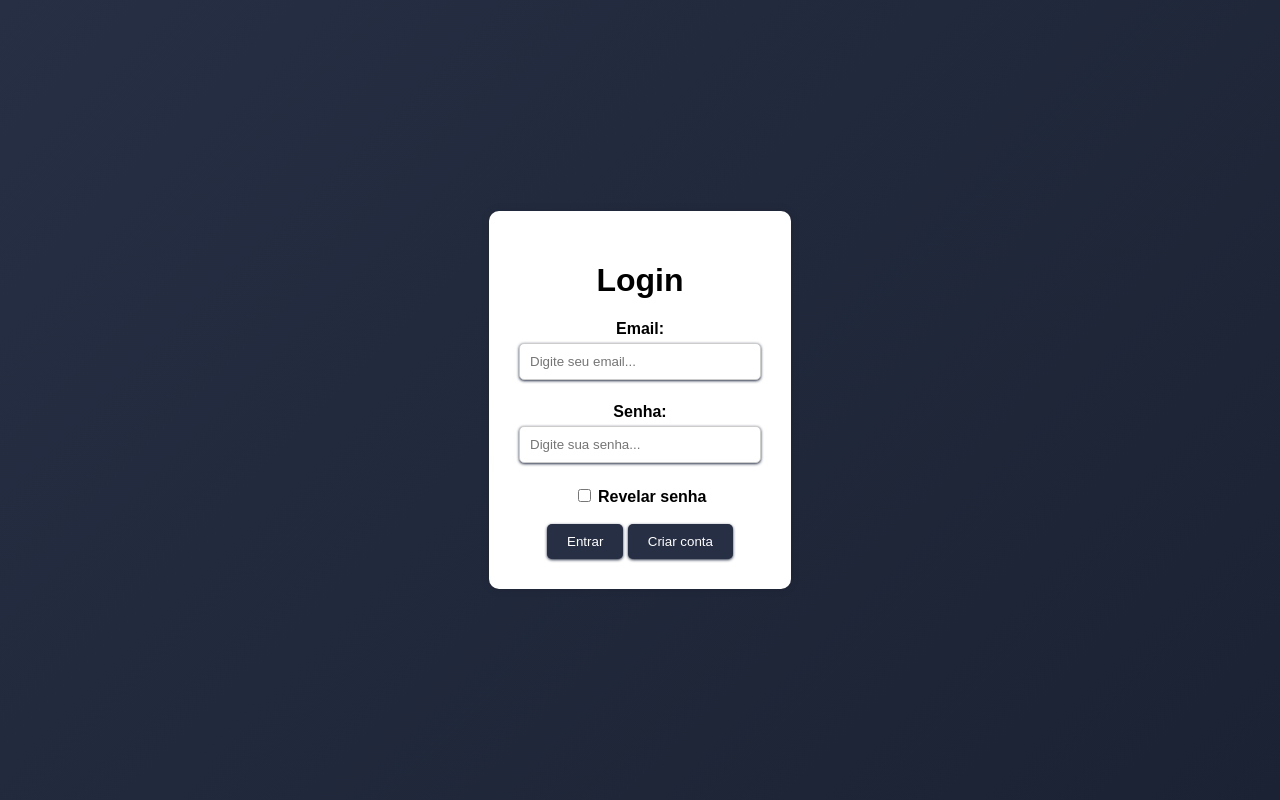
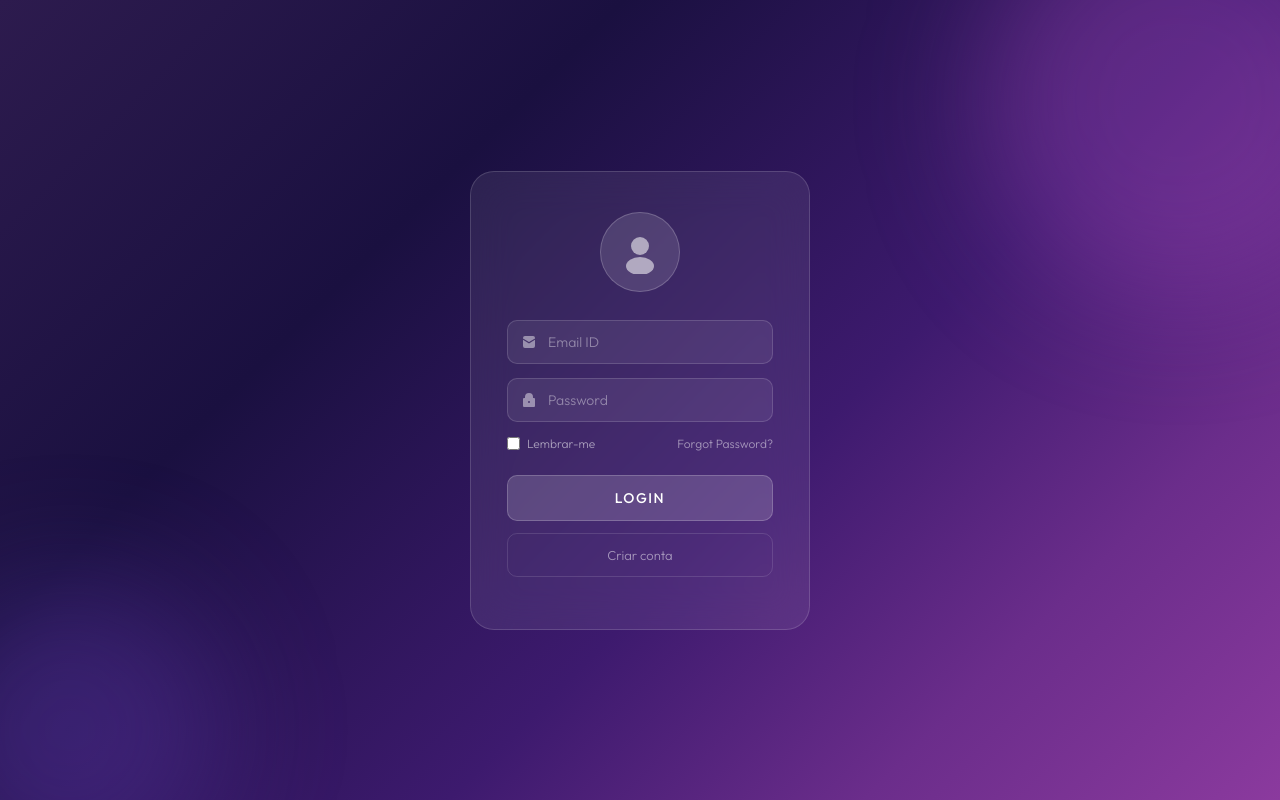
Before and after one commit to rannyzz/controle-gastos, a PHP site: page / in a window 1280 px wide. Run offline with PHP 8.4, Linux system fonts and the light colour scheme.

Commit message:
Começo de atualizações no CSS

```diff
--- a/css/style.css
+++ b/css/style.css
@@ -1,59 +1,151 @@
+@import url('https://fonts.googleapis.com/css2?family=Outfit:wght@300;400;500;600&display=swap');
+
+* { box-sizing: border-box; margin: 0; padding: 0; }
+
 body {
-    margin: 0;
-    height: 100vh;
-
+    min-height: 100vh;
     display: flex;
     justify-content: center;
     align-items: center;
+    background: linear-gradient(135deg, #2d1b4e 0%, #1a1040 30%, #3d1a6e 60%, #6b2d8b 80%, #8b3a9e 100%);
+    font-family: 'Outfit', sans-serif;
+    overflow: hidden;
+    position: relative;
+}
 
-    background: linear-gradient(135deg, #262f44, #1b2233);
-    font-weight: bold;
-    font-family: Arial, sans-serif;
+/* Blobs decorativos */
+body::before, body::after {
+    content: '';
+    position: fixed;
+    border-radius: 50%;
+    filter: blur(60px);
+    pointer-events: none;
+    z-index: 0;
+}
+body::before {
+    width: 400px; height: 400px;
+    background: rgba(180, 80, 200, 0.3);
+    top: -100px; right: -100px;
+}
+body::after {
+    width: 300px; height: 300px;
+    background: rgba(100, 60, 180, 0.35);
+    bottom: -80px; left: -80px;
 }
 
 #container {
-    background-color: white;
-    padding: 30px;
-    border-radius: 10px;
-    box-shadow: 0 0 10px rgba(0, 0, 0, 0.1);
+    background: rgba(255, 255, 255, 0.08);
+    backdrop-filter: blur(20px);
+    -webkit-backdrop-filter: blur(20px);
+    border: 1px solid rgba(255, 255, 255, 0.15);
+    border-radius: 24px;
+    padding: 40px 36px;
+    width: 340px;
+    position: relative;
+    z-index: 1;
     text-align: center;
 }
 
-/* Inputs */
+/* Avatar */
+.avatar {
+    width: 80px; height: 80px;
+    border-radius: 50%;
+    background: rgba(255, 255, 255, 0.12);
+    border: 1px solid rgba(255, 255, 255, 0.2);
+    display: flex; align-items: center; justify-content: center;
+    margin: 0 auto 28px;
+}
+.avatar svg { opacity: 0.55; }
+
+/* Campos */
+.field-wrap {
+    position: relative;
+    margin-bottom: 14px;
+    text-align: left;
+}
+.field-wrap svg {
+    position: absolute;
+    left: 14px; top: 50%;
+    transform: translateY(-50%);
+    width: 16px; height: 16px;
+    opacity: 0.45;
+    pointer-events: none;
+}
+
 input[type="text"],
 input[type="password"] {
-    width: 220px;
-    padding: 10px;
-    margin: 5px 0;
-    border: 1px solid #ccc;
-    border-radius: 5px;
-    font-family: Arial, sans-serif;
-    box-shadow: #262f44 0px 1px 3px;
-    transition: 0.3s;
+    width: 100%;
+    background: rgba(255, 255, 255, 0.07);
+    border: 1px solid rgba(255, 255, 255, 0.15);
+    border-radius: 10px;
+    color: rgba(255, 255, 255, 0.9);
+    font-family: 'Outfit', sans-serif;
+    font-size: 14px;
+    font-weight: 300;
+    padding: 12px 14px 12px 40px;
+    outline: none;
+    transition: border-color 0.25s, background 0.25s;
+}
+input[type="text"]::placeholder,
+input[type="password"]::placeholder { color: rgba(255, 255, 255, 0.4); }
+input[type="text"]:focus,
+input[type="password"]:focus {
+    border-color: rgba(255, 255, 255, 0.4);
+    background: rgba(255, 255, 255, 0.12);
 }
 
-input[type="text"]:hover,
-input[type="password"]:hover {
-    border-color: #888;
-    box-shadow: #262f44 0px 2px 5px;
+/* Linha lembrar / esqueci */
+.options-row {
+    display: flex;
+    justify-content: space-between;
+    align-items: center;
+    margin: 8px 0 24px;
 }
+.check-label {
+    display: flex; align-items: center; gap: 7px;
+    font-size: 12px; font-weight: 300;
+    color: rgba(255,255,255,0.55); cursor: pointer;
+}
+.check-label input[type="checkbox"] { accent-color: #c478f0; }
+.forgot-link {
+    font-size: 12px; font-weight: 300;
+    color: rgba(255,255,255,0.5);
+    text-decoration: none; transition: color 0.2s;
+}
+.forgot-link:hover { color: rgba(255,255,255,0.85); }
 
-/* BOTÕES (corrigido) */
-button,
+/* Botões */
+button, input[type="submit"] {
+    width: 100%;
+    padding: 13px;
+    border-radius: 10px;
+    font-family: 'Outfit', sans-serif;
+    font-size: 14px;
+    cursor: pointer;
+    transition: background 0.25s, transform 0.1s;
+    display: block;
+    margin-bottom: 12px;
+}
+button:active, input[type="submit"]:active { transform: scale(0.98); }
+
 input[type="submit"] {
-    background-color: #262f44;
+    background: rgba(255, 255, 255, 0.15);
+    border: 1px solid rgba(255,255,255,0.2);
     color: white;
-    border: none;
-    padding: 10px 20px;
-    border-radius: 5px;
-    cursor: pointer;
-    font-family: Arial, sans-serif;
-    box-shadow: #262f44 0px 1px 3px;
-    transition: 0.3s;
+    font-weight: 500;
+    letter-spacing: 1.5px;
+    text-transform: uppercase;
 }
+input[type="submit"]:hover { background: rgba(255,255,255,0.22); }
 
-button:hover,
-input[type="submit"]:hover {
-    background-color: #1b2131;
-    box-shadow: #262f44 0px 2px 5px;
+button[type="button"] {
+    background: transparent;
+    border: 1px solid rgba(255,255,255,0.12);
+    color: rgba(255,255,255,0.5);
+    font-weight: 300;
+    font-size: 13px;
 }
+button[type="button"]:hover {
+    color: rgba(255,255,255,0.8);
+    border-color: rgba(255,255,255,0.25);
+}
--- a/index.html
+++ b/index.html
@@ -7,21 +7,38 @@
     <title>Document</title>
 </head>
 <body>
-    <div id="container">
-        <center>
-            <h1>Login</h1>
-        </center>
-        <form method="post" action="bd/bd.php">
-            Email: <br><input type="text" name="email" placeholder="Digite seu email..."><br><br>
-            Senha: <br><input type="password" id="senha" name="password" placeholder="Digite sua senha..."><br><br>
-            <input type="checkbox" name="revelar_senha" id="revelar_senha" onclick="revelarSenha()">
-            <label for="revelar_senha">Revelar senha</label><br><br>
-            <center>
-                <input type="submit" id="logar" value="Entrar">
-                <button type="button" onclick="window.location.href='cadastro.html'">Criar conta</button>
-            </center>
-        </form>
+  <div id="container">
+    <div class="avatar">
+      <svg width="44" height="44" viewBox="0 0 44 44" fill="white">
+        <circle cx="22" cy="16" r="9"/>
+        <ellipse cx="22" cy="36" rx="14" ry="9"/>
+      </svg>
     </div>
+
+    <form method="post" action="bd/bd.php">
+      <div class="field-wrap">
+        <svg viewBox="0 0 16 16" fill="white"><path d="M2 4a2 2 0 012-2h8a2 2 0 012 2v.5l-6 3.5L2 4.5V4zm0 1.868V12a2 2 0 002 2h8a2 2 0 002-2V5.868L8 9.5 2 5.868z"/></svg>
+        <input type="text" name="email" placeholder="Email ID">
+      </div>
+
+      <div class="field-wrap">
+        <svg viewBox="0 0 16 16" fill="white"><path d="M8 1a4 4 0 00-4 4v1H3a1 1 0 00-1 1v7a1 1 0 001 1h10a1 1 0 001-1V7a1 1 0 00-1-1h-1V5a4 4 0 00-4-4zm2 5V5a2 2 0 10-4 0v1h4zm-2 3a1 1 0 110 2 1 1 0 010-2z"/></svg>
+        <input type="password" id="senha" name="password" placeholder="Password">
+      </div>
+
+      <div class="options-row">
+        <label class="check-label">
+          <input type="checkbox" onclick="revelarSenha()"> Lembrar-me
+        </label>
+        <a href="#" class="forgot-link">Forgot Password?</a>
+      </div>
+
+      <input type="submit" value="Login">
+      <button type="button" onclick="window.location.href='cadastro.html'">Criar conta</button>
+    </form>
+  </div>
+
+  <script src="script/login.js"></script>
 </body>
 <script src="script/login.js"></script>
 </html>
```
